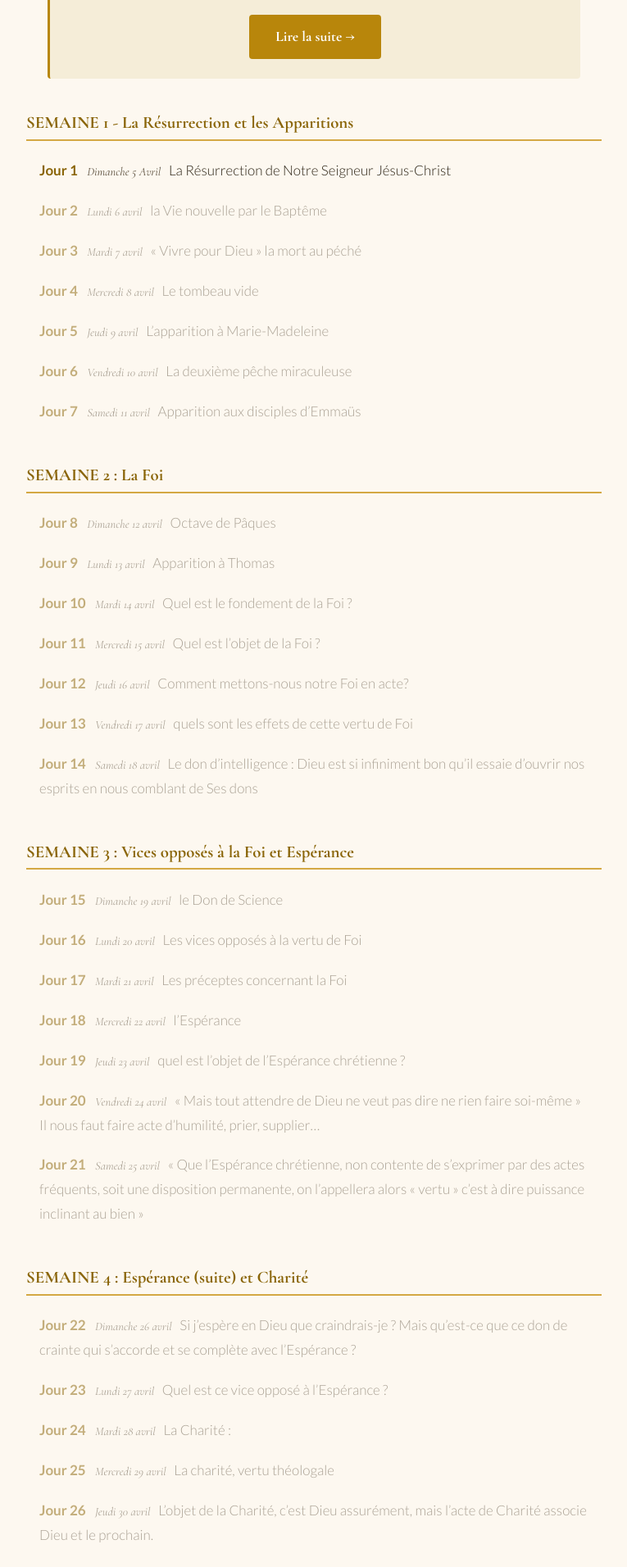
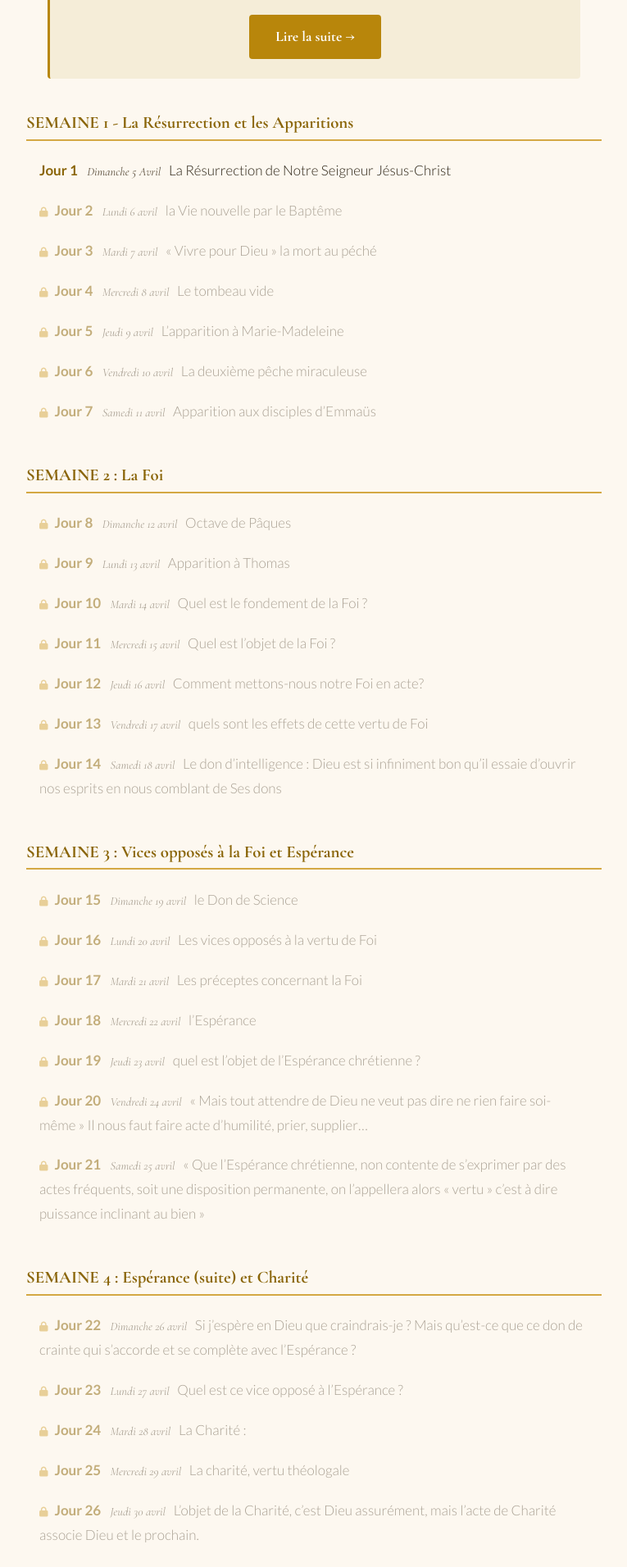
Before and after one commit to benoitvillage-84/Parcours-Resurrexit, a Jekyll site: the page built from index.html, in a window 1280 px wide. Shown: the part 832-2744 px from the top of the page at 82% size, without its empty margins (257-1022 px from the left). Built offline with Jekyll 4.4.1, drawn with Linux system fonts in a browser that asks for light colours.

Commit message:
Ajoute icone cadenas sur les jours verrouilles dans l'index
Co-Authored-By: Claude Opus 4.6 (1M context) <noreply@anthropic.com>

```diff
--- a/assets/css/style.css
+++ b/assets/css/style.css
@@ -431,6 +431,12 @@ hr.ornement::after {
   pointer-events: none;
 }
 
+.jour-list .locked-icon-index {
+  color: var(--gold-light);
+  font-size: 0.75rem;
+  margin-right: 0.5rem;
+}
+
 /* ── Verrouillage jour ── */
 
 .jour-locked {
--- a/assets/js/lock.js
+++ b/assets/js/lock.js
@@ -45,6 +45,9 @@ document.addEventListener('DOMContentLoaded', function() {
       d.setDate(d.getDate() + n - 1);
       if (now < d) {
         link.classList.add('locked');
+        var lockIcon = document.createElement('i');
+        lockIcon.className = 'fa-solid fa-lock locked-icon-index';
+        link.insertBefore(lockIcon, link.firstChild);
         link.addEventListener('click', function(e) { e.preventDefault(); });
       }
     }
```
